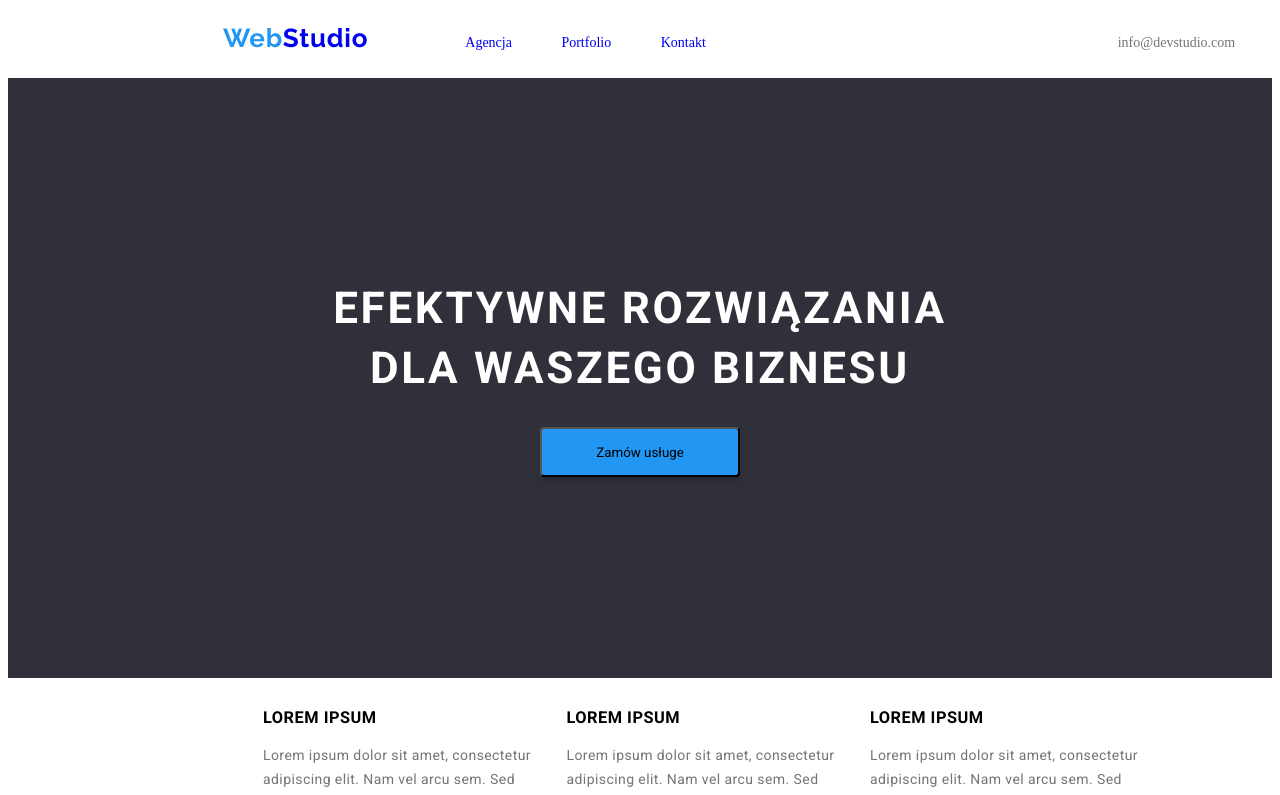
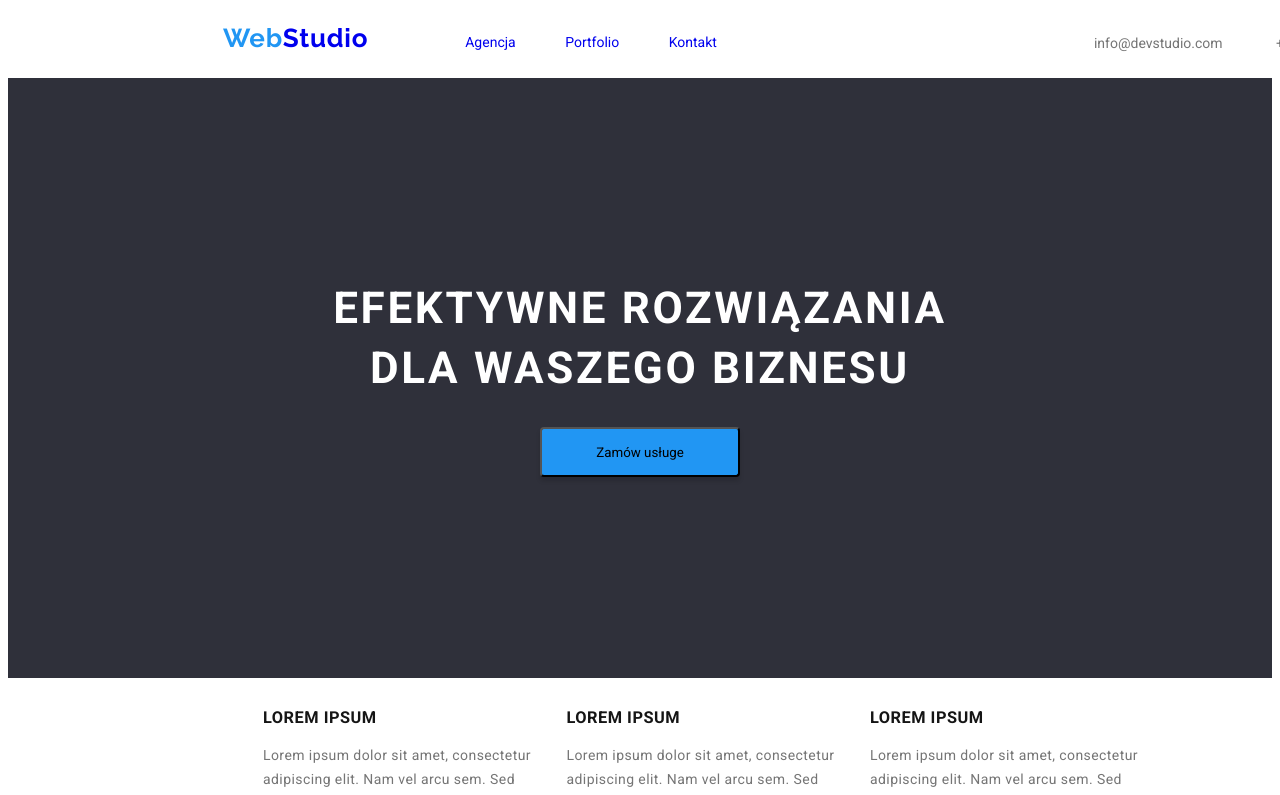
Before and after one commit to VasylDolishnii/goit-markup-hw-02, a plain HTML site: page index.html in a window 1280 px wide. Shown: the top 795 px of the page. Drawn offline with Linux system fonts and the light colour scheme.

Commit message:
change title

```diff
--- a/css/styles.css
+++ b/css/styles.css
@@ -1,3 +1,10 @@
+body {
+  display: block;
+  margin: 8px;
+  font-family: 'Roboto';
+  background-color: #ffffff;
+  color: rgba(21, 21, 21);
+}
 main {
   max-width: 1600px;
   margin-left: auto;
--- a/index.html
+++ b/index.html
@@ -8,7 +8,7 @@
         <link rel="preconnect" href="https://fonts.gstatic.com" crossorigin>
         <link href="https://fonts.googleapis.com/css2?family=Raleway:wght@700&family=Roboto:wght@400;500;700;900&display=swap" rel="stylesheet">
 
-        <title>Zadanie domowe</title>
+        <title>Zadanie domowe №2</title>
     </head>
     <body>
         <header>
```
